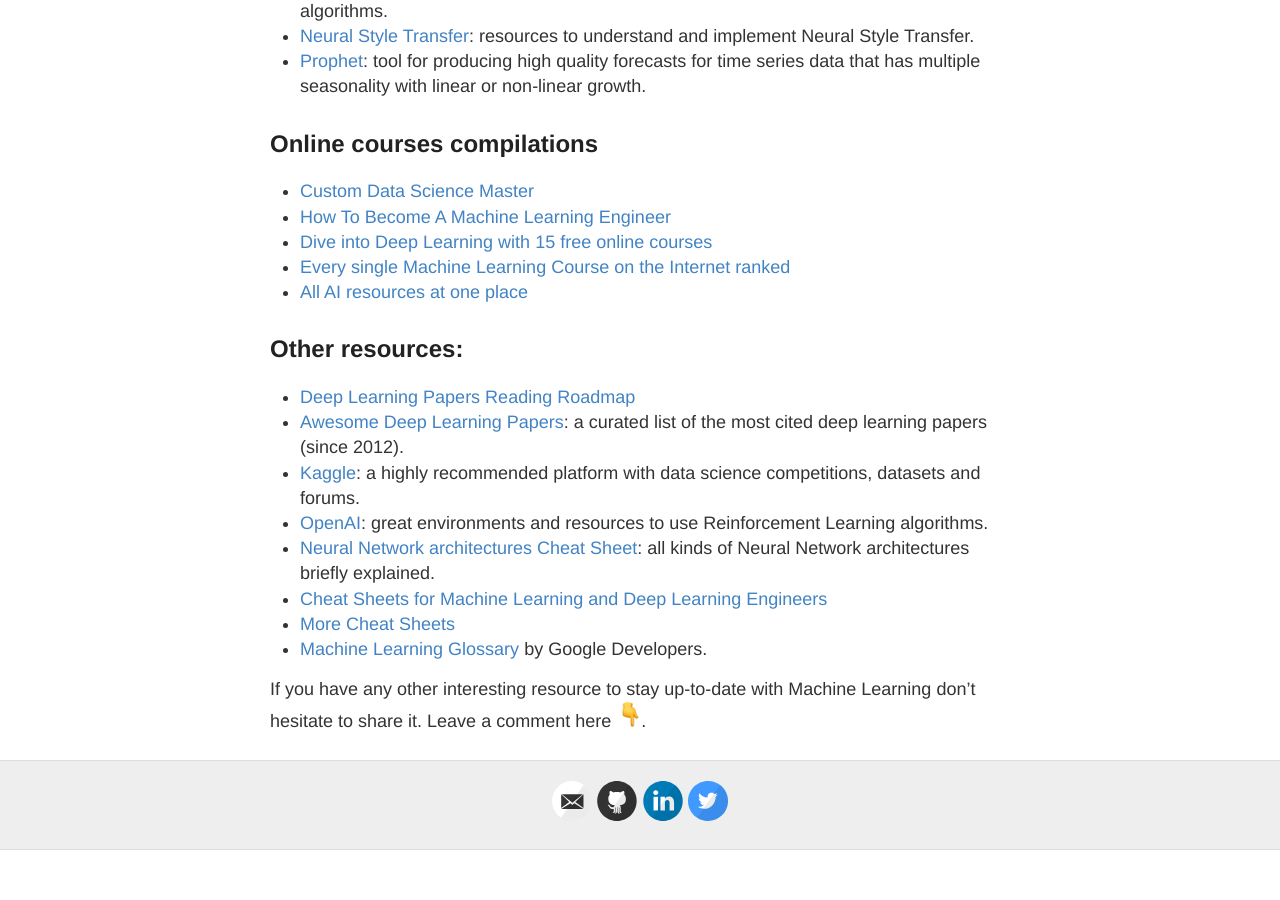
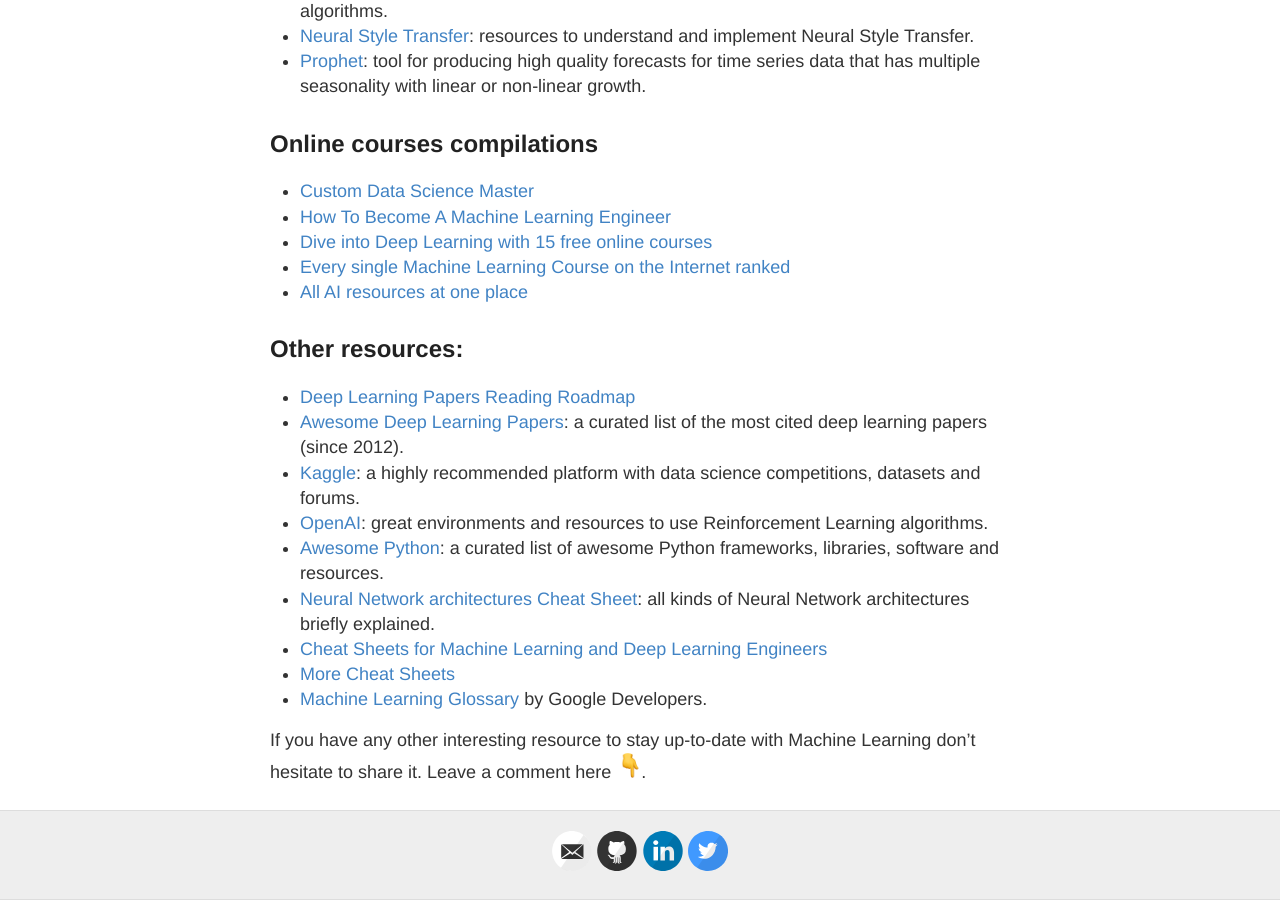
Before and after one commit to AlbertoSabater/AlbertoSabater.github.io, a Jekyll site: the page built from resources.md, in a window 1280 px wide and 900 px high, scrolled down 2419 px. Built offline with Jekyll 4.4.1, drawn with Linux system fonts in a browser that asks for light colours; comment, search, counter and statistics services are not loaded; before the commit the page ends 3269 px from its top, so only the background shows below that.

Commit message:
Update resources.md

```diff
--- a/resources.md
+++ b/resources.md
@@ -123,6 +123,7 @@ https://unsupervisedmethods.com/over-150-of-the-best-machine-learning-nlp-and-py
 * [Awesome Deep Learning Papers](https://github.com/terryum/awesome-deep-learning-papers): a curated list of the most cited deep learning papers (since 2012).
 * [Kaggle](https://www.kaggle.com/): a highly recommended platform with data science competitions, datasets and forums.
 * [OpenAI](https://universe.openai.com/): great environments and resources to use Reinforcement Learning algorithms.
+* [Awesome Python](https://awesome-python.com/): a curated list of awesome Python frameworks, libraries, software and resources.
 * [Neural Network architectures Cheat Sheet](https://medium.com/towards-data-science/the-mostly-complete-chart-of-neural-networks-explained-3fb6f2367464): all kinds of Neural Network architectures briefly explained.
 * [Cheat Sheets for Machine Learning and Deep Learning Engineers](https://medium.com/@kailashahirwar/essential-cheat-sheets-for-machine-learning-and-deep-learning-researchers-efb6a8ebd2e5)
 * [More Cheat Sheets](https://unsupervisedmethods.com/cheat-sheet-of-machine-learning-and-python-and-math-cheat-sheets-a4afe4e791b6)
```
